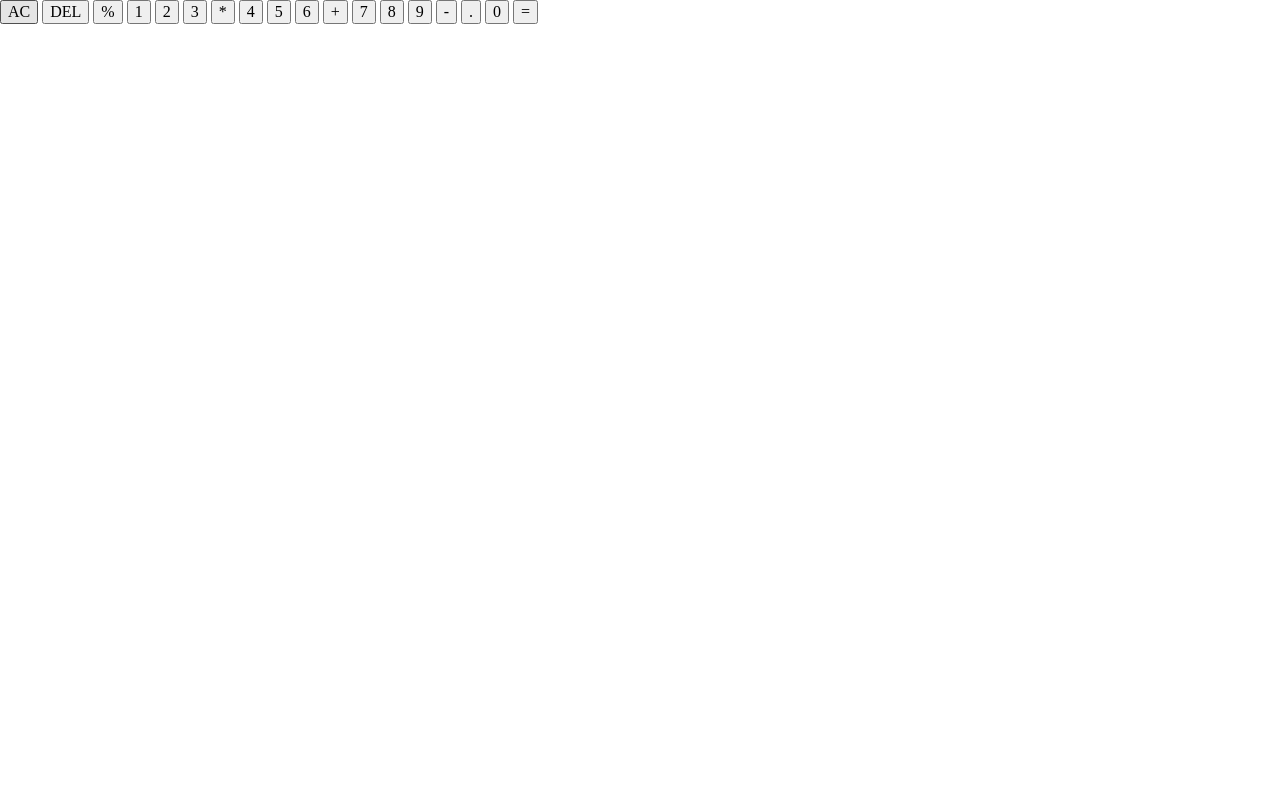
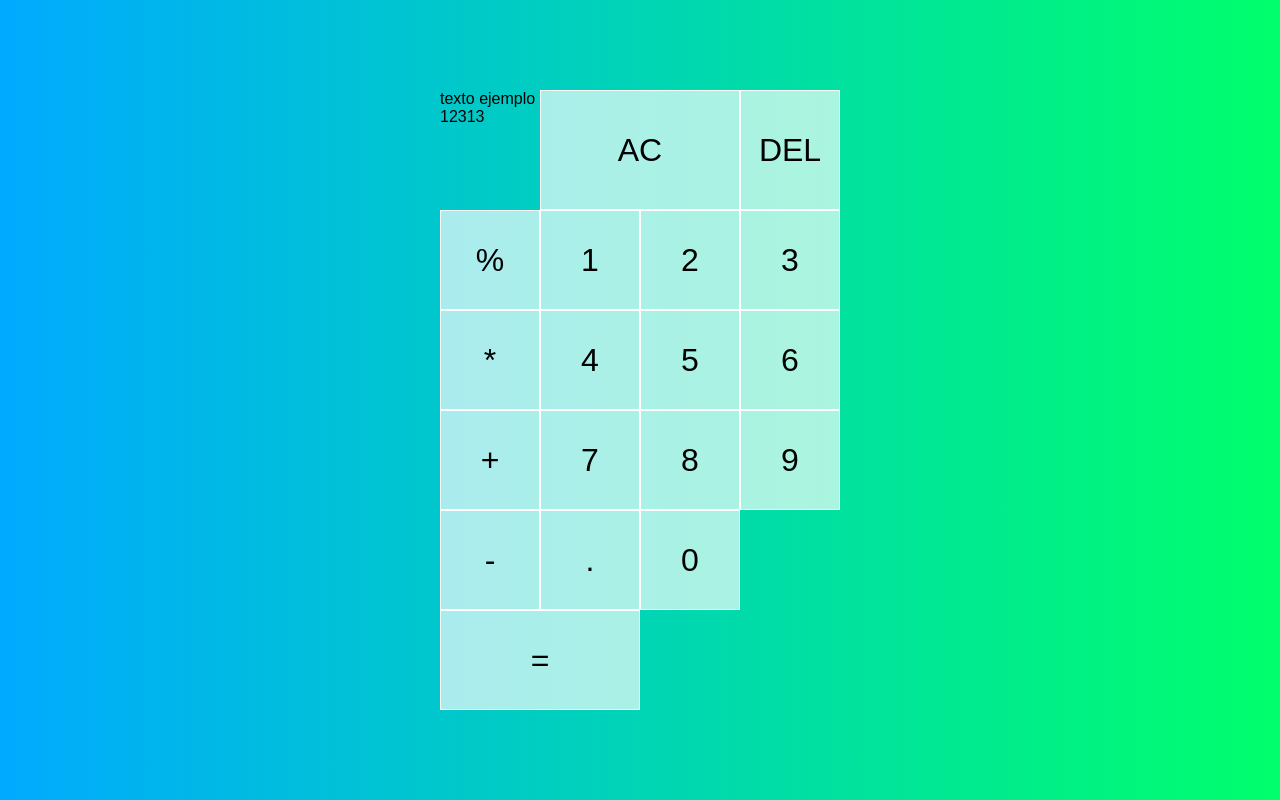
Before and after one commit to FerRomMu/CalculadoraWeb, a plain HTML site: page index.html in a window 1280 px wide. Drawn offline with Linux system fonts and the light colour scheme.

Commit message:
estilo css botones y fondo.

```diff
--- a/css/style.css
+++ b/css/style.css
@@ -0,0 +1,33 @@
+* {
+    font-family: sans-serif;
+    font-weight: normal;
+}
+
+body {
+    background: linear-gradient(to right, #00AAFF, #00FF6C);
+}
+
+.calculator-grid {
+    display: grid;
+    justify-content: center;
+    align-content: center;
+    min-height: 100vh;
+    grid-template-columns: repeat(4, 100px);
+    grid-template-rows: minmax(120px, auto) repeat(5, 100px);
+}
+
+.calculator__button {
+    cursor: pointer;
+    font-size: 2rem;
+    border: 1px solid #fff;
+    outline: none;
+    background-color: #fffa;
+}
+
+.calculator__button:hover {
+    background-color: #fff;
+}
+
+.calculator__button--spanTwo {
+    grid-column: span 2;
+}
--- a/index.html
+++ b/index.html
@@ -12,10 +12,10 @@
 <body>
     <div class="caculator calculator-grid">
         <div class="calculator__output">
-            <div class="calculator__previous-operand"></div>
-            <div class="calculator__current-operand"></div>
+            <div class="calculator__previous-operand">texto ejemplo</div>
+            <div class="calculator__current-operand">12313</div>
         </div>
-        <button class="calculator__button span-two">AC</button>
+        <button class="calculator__button calculator__button--spanTwo">AC</button>
         <button class="calculator__button">DEL</button>
         <button class="calculator__button">%</button>
         <button class="calculator__button">1</button>
@@ -32,7 +32,7 @@
         <button class="calculator__button">-</button>
         <button class="calculator__button">.</button>
         <button class="calculator__button">0</button>
-        <button class="calculator__button span-two">=</button>
+        <button class="calculator__button calculator__button--spanTwo">=</button>
     </div>
 </body>
 </html>
```
